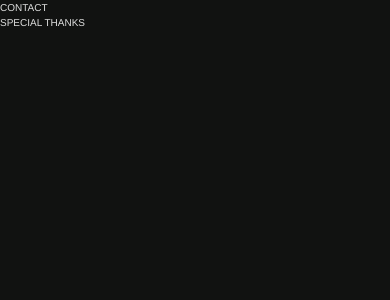
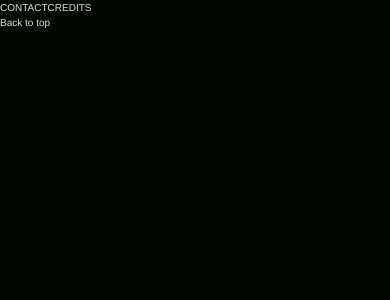
Before and after one commit to samanthacabrera/photofolio, a React (Vite) app: page / in a window 390 px wide. Shown: the top 300 px of the page. Built offline with nearby package versions, Linux system fonts and the light colour scheme.

Commit message:
update Footer to have scrollToTop and match Header

```diff
--- a/src/App.css
+++ b/src/App.css
@@ -9,7 +9,7 @@ html {
   font-family: Helvetica, sans-serif;
   font-size: x-small;
   text-transform: uppercase;
-  background-color: #111211;
+  background-color: #000900;
   color: rgba(245, 245, 245, 0.9);
   cursor: crosshair;
 }
--- a/src/Filter.jsx
+++ b/src/Filter.jsx
@@ -29,11 +29,11 @@ export default function Filter({ filters, selectedFilters, setSelectedFilters })
     <div ref={wrapperRef} className="relative z-50 flex flex-col items-end">
       <button
         onClick={() => setOpen((v) => !v)}
-        className="flex items-center justify-center w-10 h-10 border border-white/20 hover:border-white/60 transition rounded-sm group"
+        className="flex items-center justify-center w-10 h-10 border border-white/40 hover:border-white/60 transition rounded-sm group"
       >
         <svg
           xmlns="http://www.w3.org/2000/svg"
-          className="w-4 h-4 text-white/60 group-hover:text-white transition"
+          className="w-6 h-6 text-white/80 group-hover:text-white transition"
           fill="none"
           viewBox="0 0 24 24"
           stroke="currentColor"
@@ -44,7 +44,7 @@ export default function Filter({ filters, selectedFilters, setSelectedFilters })
       </button>
 
       <div
-        className={`absolute top-12 right-0 w-64 border-b border-x border-white/10 bg-[#111211] backdrop-blur-xl rounded-2xl shadow-2xl transition-all duration-300 ${
+        className={`absolute top-12 right-0 w-64 border-b border-x border-black bg-[#000900] backdrop-blur-xl rounded-2xl shadow-2xl transition-all duration-300 ${
           open
             ? "opacity-100 translate-y-0 pointer-events-auto"
             : "opacity-0 -translate-y-2 pointer-events-none"
--- a/src/Footer.jsx
+++ b/src/Footer.jsx
@@ -16,10 +16,10 @@ function useScrollFade(delay = 0) {
           }, delay);
         } else {
           el.style.opacity = 0;
-          el.style.transform = "translateY(12px)";
+          el.style.transform = "translateY(24px)";
         }
       },
-      { threshold: 0.2 }
+      { threshold: 0.1 }
     );
 
     observer.observe(el);
@@ -30,46 +30,50 @@ function useScrollFade(delay = 0) {
 }
 
 function Footer() {
-  const emailRef = useScrollFade(0);
-  const linkRef = useScrollFade(250);
+  const linksRef = useScrollFade(0);
+  const topRef = useScrollFade(180);
+
+  const scrollToTop = () => {
+    window.scrollTo({ top: 0, behavior: "smooth" });
+  };
 
   return (
-    <section
-      id="contact"
-      data-title="Contact"
-      className="relative bottom-0 w-full p-4 md:p-8"
+    <footer className="w-full flex justify-center pt-24 md:pt-40 pb-16 md:pb-24 px-6 md:px-0">
+      <div className="w-full md:w-2/3 flex flex-col items-center gap-6 md:gap-8">
+        <div className="w-full h-px bg-white/20" />
+
+        <div className="w-full flex flex-col md:flex-row md:items-end md:justify-between gap-16 md:gap-0">
+          <div
+            ref={linksRef}
+            className="opacity-0 translate-y-6 transition-all duration-700 ease-out flex flex-col md:flex-row gap-6 md:gap-10"
           >
-      <div className="flex flex-col md:flex-row md:justify-between gap-2 md:gap-0">
-        <p
-          ref={emailRef}
-          className="group opacity-0 translate-y-3 transition-all duration-700 ease-out text-sm tracking-[0.12em] leading-relaxed"
-        >
-          {" "}
             <a
               href="mailto:justinamiller1023@gmail.com"
-            className="relative inline-block transition-colors duration-300 group-hover:text-white/70"
+              className="text-sm font-light tracking-[0.3em] text-white/80 hover:text-white transition-colors duration-300 relative after:absolute after:left-0 after:-bottom-1 after:h-px after:w-0 after:bg-white/80 after:transition-all after:duration-300 md:hover:after:w-full"
             >
               Contact
-            <span className="absolute left-0 -bottom-[2px] h-[1px] w-0 bg-white/70 transition-all duration-500 ease-out group-hover:w-full"></span>
             </a>
-        </p>
 
-        <p
-          ref={linkRef}
-          className="group opacity-0 translate-y-3 transition-all duration-700 ease-out text-sm tracking-[0.12em] leading-relaxed md:text-right"
-        >
             <a
               href="https://samoontha.com/"
               target="_blank"
               rel="noopener noreferrer"
-            className="relative inline-block transition-colors duration-300 group-hover:text-white/70"
+              className="text-sm font-light tracking-[0.3em] text-white/80 hover:text-white transition-colors duration-300 relative after:absolute after:left-0 after:-bottom-1 after:h-px after:w-0 after:bg-white/80 after:transition-all after:duration-300 md:hover:after:w-full"
             >
-            Special Thanks
-            <span className="absolute left-0 -bottom-[2px] h-[1px] w-0 bg-white/70 transition-all duration-500 ease-out group-hover:w-full"></span>
+              Credits
             </a>
-        </p>
           </div>
-    </section>
+
+          <button
+            ref={topRef}
+            onClick={scrollToTop}
+            className="text-[9px] font-light tracking-[0.3em] uppercase text-white/80 hover:text-white transition-colors duration-300 relative after:absolute after:left-0 after:-bottom-1 after:h-px after:w-0 after:bg-white/80 after:transition-all after:duration-300 md:hover:after:w-full"
+          >
+            Back to top
+          </button>
+        </div>
+      </div>
+    </footer>
   );
 }
 
--- a/src/Header.jsx
+++ b/src/Header.jsx
@@ -6,14 +6,14 @@ export default function Header({
   setSelectedFilters,
 }) {
   return (
-    <header className="w-full flex justify-center pt-12 md:pt-24 pb-4 md:pb-8 px-6 md:px-0">
-      <div className="w-full md:w-2/3 flex flex-col items-center gap-10 md:gap-14">
+    <header className="w-full flex justify-center pt-12 md:pt-24 pb-4 md:pb-12 px-6 md:px-0">
+      <div className="w-full md:w-2/3 flex flex-col items-center gap-4">
         <div className="w-full flex items-end justify-between">
           <h1 className="group uppercase font-light tracking-[0.6em] text-xl md:text-2xl">
             <span className="in-block transition-all duration-700 group-hover:tracking-[0.9em]">
               JM
             </span>
-            <span className="mt-2 opacity-60 tracking-[0.5em]">
+            <span className="mt-2 opacity-80 tracking-[0.5em]">
               Photography
             </span>
           </h1>
@@ -25,7 +25,7 @@ export default function Header({
             />
         </div>
 
-        <div className="w-full h-px bg-white/10" />
+        <div className="w-full h-px bg-white/50" />
       </div>
     </header>
   );
```
Lines whose indentation alone changed are shown as unchanged.
